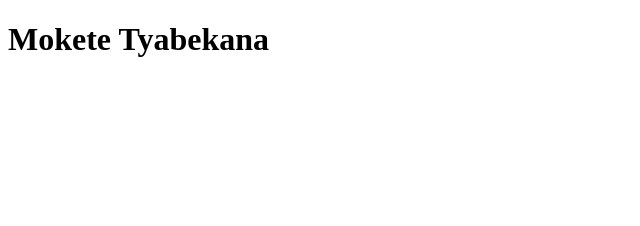
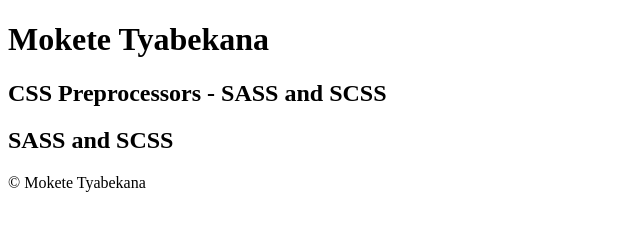
Before and after one commit to MoketeTyabekana/alx-intermediate-frontend, a plain HTML site: page sass-scss/index.html in a window 1280 px wide. Shown: the whole page, without its empty margins (0-640 px from the left). Drawn offline with nearby package versions, Linux system fonts and the light colour scheme; files that its build step writes are made by us from their sources.

Commit message:
Added a header,main , section, aside and footer elements.

```diff
--- a/sass-scss/index.html
+++ b/sass-scss/index.html
@@ -11,6 +11,20 @@
     <header>
         <h1>Mokete Tyabekana</h1>
     </header>
-
+    <main>
+        <section>
+            <h2>
+                CSS Preprocessors - SASS and SCSS
+            </h2>
+        </section>
+        <aside>
+            <h2>
+                SASS and SCSS
+            </h2>
+        </aside>
+    </main>
+    <footer>
+        <p>&copy; Mokete Tyabekana</p>
+    </footer>
 </body>
 </html>
```
